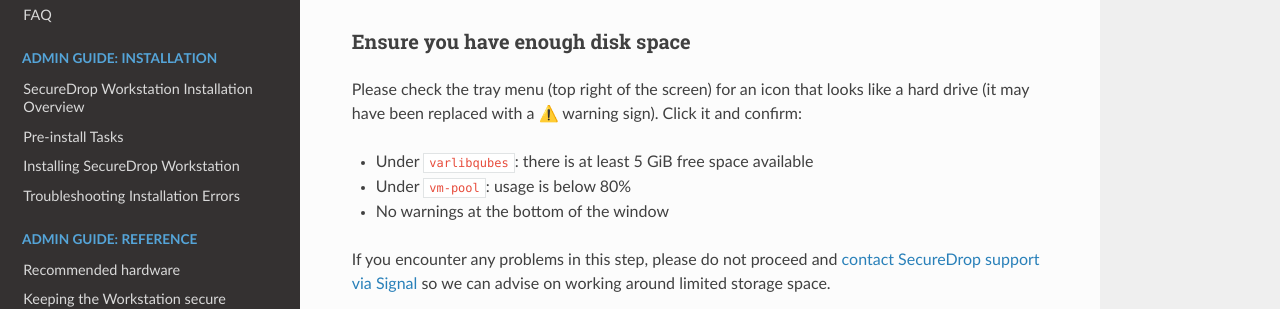
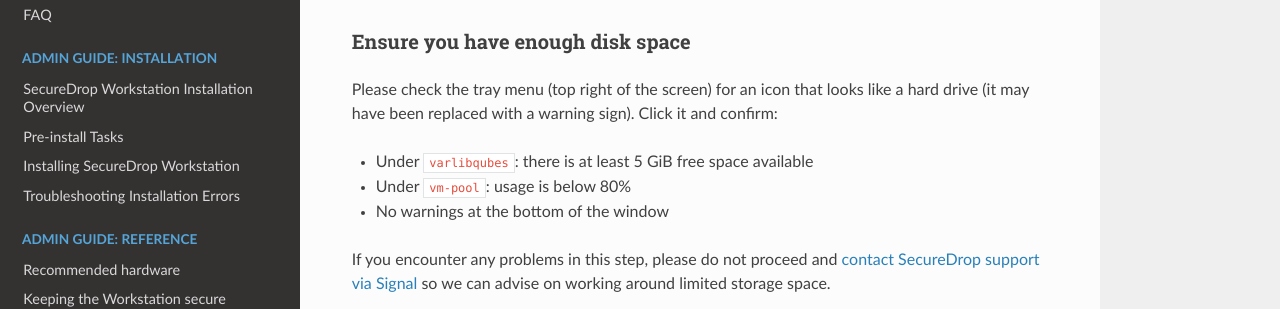
Before and after one commit to freedomofpress/securedrop-workstation-docs, a Sphinx documentation site: the page built from docs/admin/reference/upgrade_to_qubes_4.3.rst, in a window 1280 px wide and 900 px high, scrolled down 1750 px. Shown: the part 178-487 px from the top of the window. Built offline with Sphinx 7.4.7 and the Read the Docs theme 3.1.0, drawn with Linux system fonts in a browser that asks for light colours.

```diff
--- a/docs/admin/reference/upgrade_to_qubes_4.3.rst
+++ b/docs/admin/reference/upgrade_to_qubes_4.3.rst
@@ -97,7 +97,7 @@ Ensure you have enough disk space
 ~~~~~~~~~~~~~~~~~~~~~~~~~~~~~~~~~
 
 Please check the tray menu (top right of the screen) for an icon that looks
-like a hard drive (it may have been replaced with a ⚠️ warning sign). Click it
+like a hard drive (it may have been replaced with a warning sign). Click it
 and confirm:
 
 * Under ``varlibqubes``: there is at least 5 GiB free space available
```
